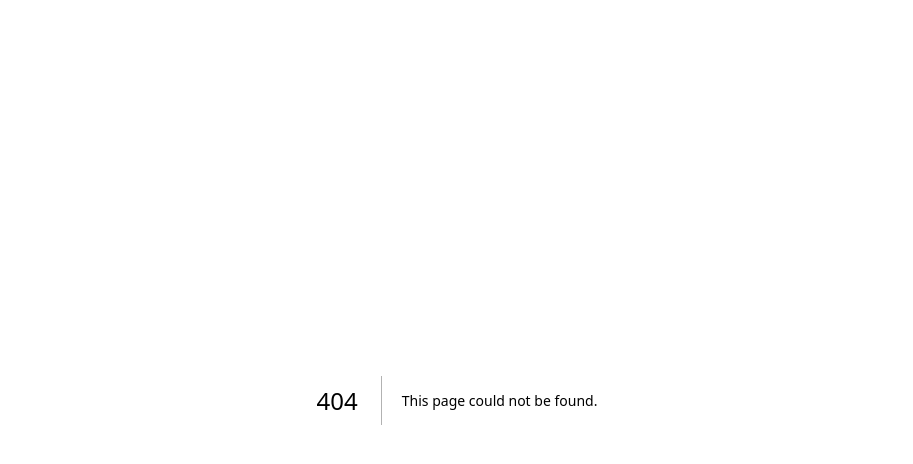
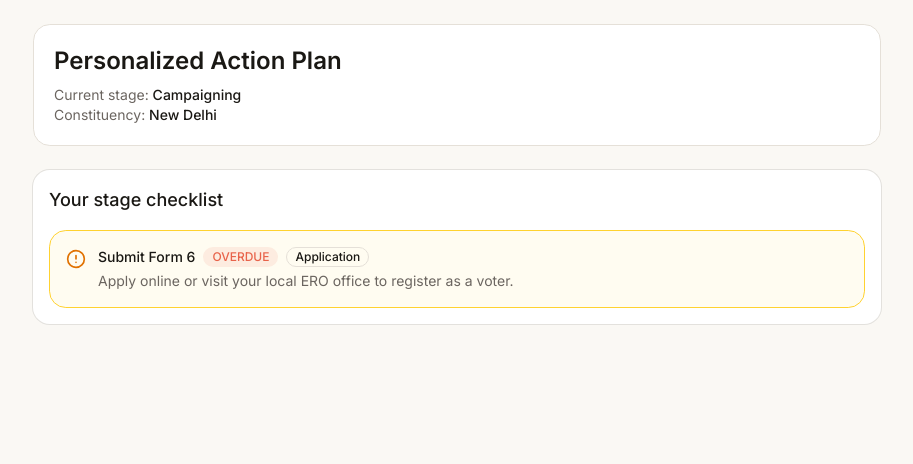
Before and after one commit to Zephyrxx0/VoteUp, a Next.js app in the folder apps/frontend/: page /1/dashboard in a window 1280 px wide. Before the commit this address had no page. Shown: the top 464 px of the page, without its empty margins (183-1096 px from the left). Built offline with nearby package versions, Linux system fonts and the light colour scheme; no server answers; sample sign-in values are in the browser's storage.

Commit message:
feat(03-04): create dashboard checklist page
- add localized dashboard route with action plan header and checklist mount
- protect dashboard by redirecting unauthenticated users to home flow
- add dashboard page tests for auth and checklist integration render

Entire-Checkpoint: 48c9cf7588f8

```diff
--- /dev/null
+++ b/apps/frontend/src/app/[locale]/dashboard/page.tsx
@@ -0,0 +1,50 @@
+'use client';
+
+import { useEffect, useMemo } from 'react';
+import { useRouter } from 'next/navigation';
+import { ChecklistContainer } from '@/components/checklist/ChecklistContainer';
+import { getCurrentUser } from '@/lib/auth';
+
+export default function DashboardPage() {
+  const router = useRouter();
+  const user = getCurrentUser();
+
+  useEffect(() => {
+    if (!user?.uid) {
+      router.replace('/');
+    }
+  }, [router, user?.uid]);
+
+  const mockStageData = useMemo(
+    () => ({
+      stage: 5,
+      stageName: 'Campaigning',
+      constituency: 'New Delhi',
+    }),
+    [],
+  );
+
+  if (!user?.uid) {
+    return (
+      <main className="mx-auto min-h-screen max-w-4xl p-4 sm:p-6">
+        <p className="text-sm text-muted-foreground">Redirecting to onboarding…</p>
+      </main>
+    );
+  }
+
+  return (
+    <main className="mx-auto min-h-screen max-w-4xl p-4 sm:p-6">
+      <section className="mb-6 rounded-xl border bg-card p-4 sm:p-5">
+        <h1 className="text-2xl font-semibold">Personalized Action Plan</h1>
+        <p className="mt-2 text-sm text-muted-foreground">
+          Current stage: <span className="font-medium text-foreground">{mockStageData.stageName}</span>
+        </p>
+        <p className="text-sm text-muted-foreground">
+          Constituency: <span className="font-medium text-foreground">{mockStageData.constituency}</span>
+        </p>
+      </section>
+
+      <ChecklistContainer stage={mockStageData.stage} constituency={mockStageData.constituency} />
+    </main>
+  );
+}
```
Also changed, not shown: 1 other file (tests, documents, lock files or other folders).
